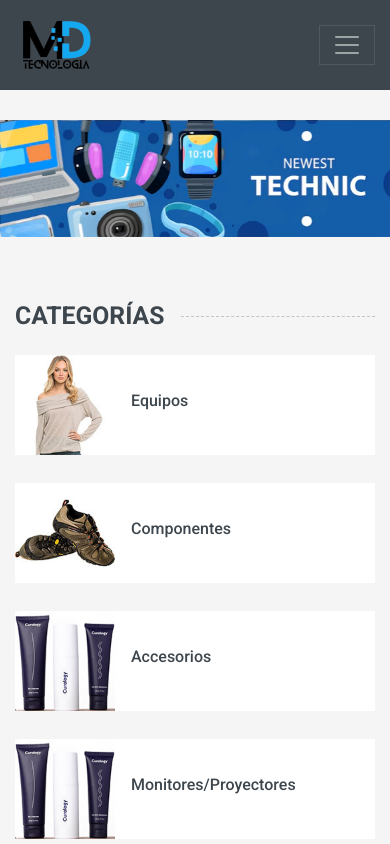
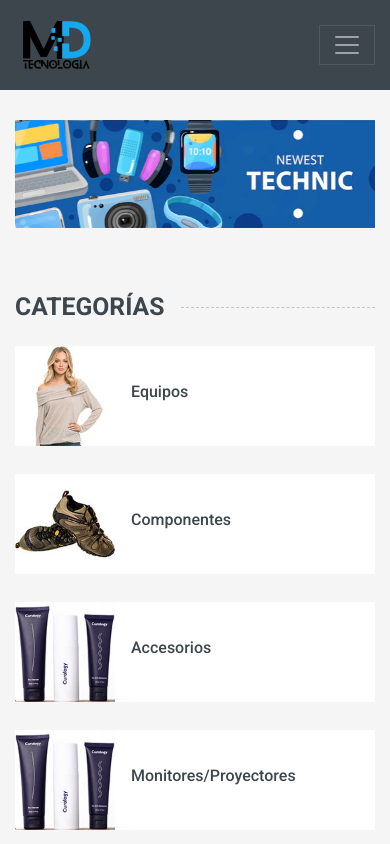
Before and after one commit to Kingg22/fronted-mdtecnologia, a plain HTML site: page Home.html in a window 390 px wide. Shown: the top 844 px of the page. Drawn offline with Linux system fonts and the light colour scheme; no server answers.

Commit message:
perf(home): responsive banner carousel

```diff
--- a/Home.html
+++ b/Home.html
@@ -137,7 +137,7 @@
 
     <!-- Carousel Start -->
     <div class="container-fluid mb-3">
-      <div class="row px-xl-5">
+      <div class="px-xl-5">
         <div class="carrusel">
           <div id="header-carousel" class="carousel-container">
             <div class="carousel-inner">
```
